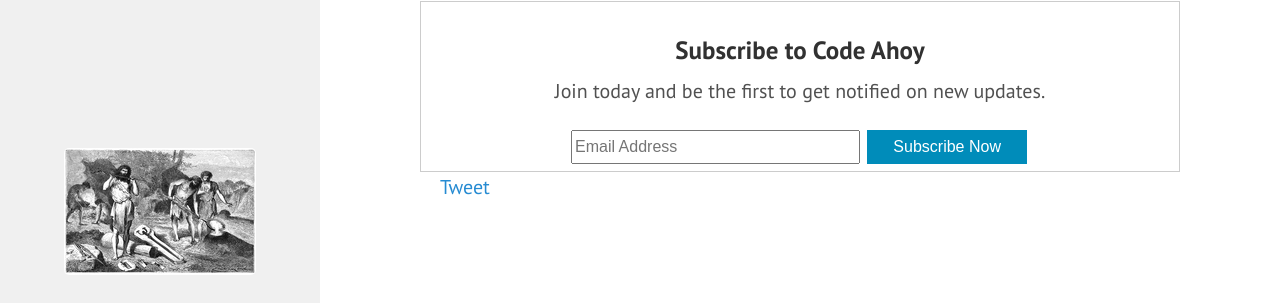
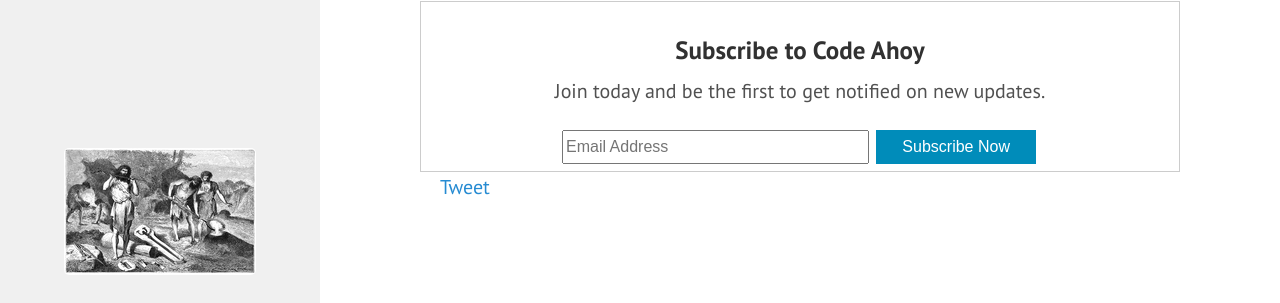
Before and after one commit to talk2viren/umermansoor.github.io, a Jekyll site: the page built from _posts/2016-04-12-let-them-own-it.md, in a window 1280 px wide and 900 px high, scrolled down 1586 px. Shown: the part 195-498 px from the top of the window. Built offline with Jekyll 4.4.1, drawn with Linux system fonts in a browser that asks for light colours; nearby versions of some CDN libraries; a script that is not in the unit is left out; comment, search, counter and statistics services are not loaded.

Commit message:
Update post.html

```diff
--- a/_layouts/post.html
+++ b/_layouts/post.html
@@ -17,7 +17,7 @@
       <form style="border:1px solid #ccc;padding:3px;text-align:center;" action="https://feedburner.google.com/fb/a/mailverify" method="post" target="popupwindow" onsubmit="window.open('https://feedburner.google.com/fb/a/mailverify?uri=CodeAhoy', 'popupwindow', 'scrollbars=yes,width=550,height=520');return true">
            <h3>Subscribe to Code Ahoy</h3>
            <p>Join today and be the first to get notified on new updates.</p>
-           <input type="text" style="font-size: 16px; height:34px;" name="email" size="28" placeholder="Email Address"/>
+           <input type="text" style="font-size: 16px; height:34px;" name="email" size="30" placeholder="Email Address"/>
            <input type="hidden" value="CodeAhoy" name="uri"/><input type="hidden" name="loc" value="en_US"/>
            <input type="submit" class="button" value="Subscribe Now" />
   </form>
```
